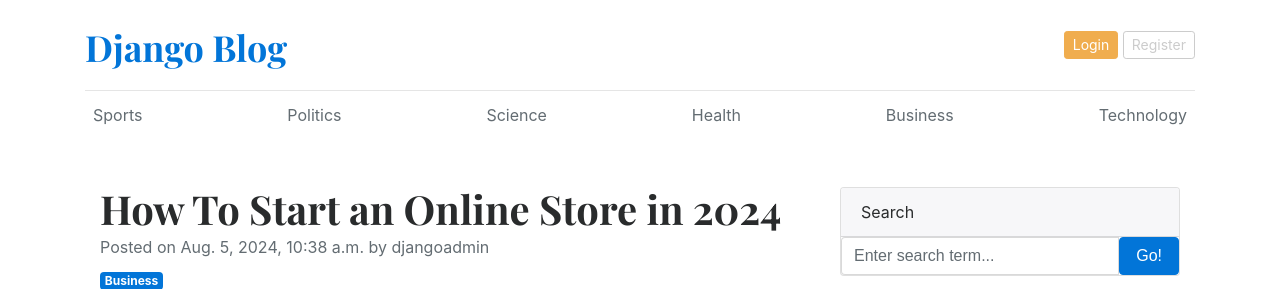
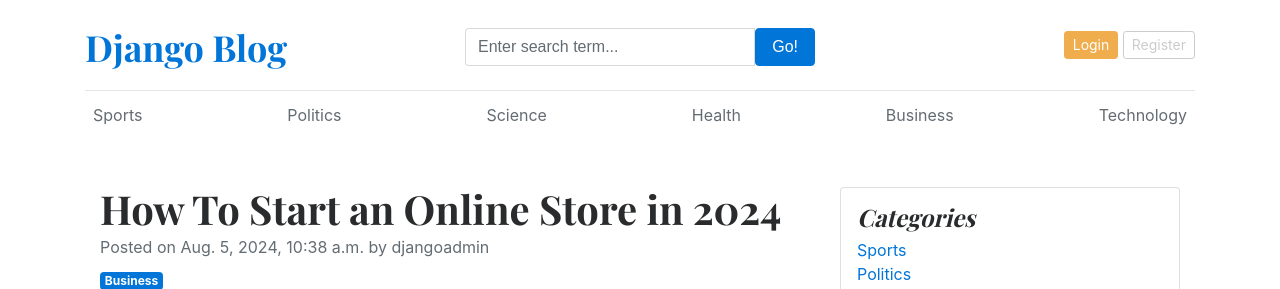
Before and after one commit to Naveen018/blog, a Django app: a page that uses templates/base.html in a window 1280 px wide. Shown: the top 289 px of the page. Run offline with Django 5.2, Linux system fonts and the light colour scheme; data comes from the database, SQL or seed files in the repository.

Commit message:
Implemented search feature

```diff
--- a/blog_main/urls.py
+++ b/blog_main/urls.py
@@ -28,4 +28,6 @@ urlpatterns = [
     path("", views.home, name="home"),
     path("category/", include("blog_mod.urls")),
     path("<slug:slug>/", BlogappViews.blogs, name="blogs"),
+    # Search Endpoint
+    path("blogs/search/", BlogappViews.search, name="search"),
 ] + static(settings.MEDIA_URL, document_root=settings.MEDIA_ROOT)
--- a/blog_mod/views.py
+++ b/blog_mod/views.py
@@ -2,6 +2,7 @@ from django.http import HttpResponse
 from django.shortcuts import get_object_or_404, redirect, render
 
 from blog_mod.models import Blog, Category
+from django.db.models import Q
 
 # Create your views here.
 
@@ -24,3 +25,22 @@ def blogs(request, slug):
     single_blog = get_object_or_404(Blog, slug=slug, status="Published")
     context = {"single_blog": single_blog}
     return render(request, "blogs.html", context)
+
+
+def search(request):
+    keyword = request.GET.get(
+        "keyword"
+    )  # This 'keyword' is the variable in which our search word is stored and sent to views from UI
+    # Data transfer from UI to views or vice-versa in django happens through dictionary only(QueryDict)
+    blogs = Blog.objects.filter(
+        Q(title__icontains=keyword)
+        | Q(short_description__icontains=keyword)
+        | Q(blog_body__icontains=keyword),
+        status="Published",
+    )
+    # __contains - case sensitive, __icontains = case insensitive
+    # , inside filter will be considered as and operator
+    #  Q provide a way to combine multiple lookup expressions(title,description) using logical operators (AND, OR, NOT)
+    print(blogs)
+    context = {"blogs": blogs, "keyword": keyword}
+    return render(request, "search.html", context)
--- a/templates/base.html
+++ b/templates/base.html
@@ -16,8 +16,16 @@
     <div class="container">
       <header class="blog-header py-3">
         <div class="row flex-nowrap justify-content-between align-items-center">
-          <div class="col-8 pt-1">
+          <div class="col-4 pt-1">
             <a class="blog-header-logo text-dark" href="/">Django Blog</a>
+          </div>
+          <div class="col-4 pt-1">
+            <form action="{% url 'search' %}" method="GET">
+              <div class="input-group">
+                <input class="form-control" type="text" name="keyword" placeholder="Enter search term..." aria-label="Enter search term..." aria-describedby="button-search" />
+                <button type="submit" class="btn btn-primary" id="button-search" type="button">Go!</button>
+              </div>
+            </form>
           </div>
           <div class="col-4 d-flex justify-content-end align-items-center">
             <a class="btn btn-sm btn-warning" href="#">Login</a> &nbsp;
--- a/templates/blogs.html
+++ b/templates/blogs.html
@@ -28,16 +28,6 @@
       </div>
       <!-- Side widgets -->
       <div class="col-lg-4">
-        <!-- Search widget -->
-        <div class="card mb-4">
-          <div class="card-header">Search</div>
-          <div class="card-body">
-            <div class="input-group">
-              <input class="form-control" type="text" placeholder="Enter search term..." aria-label="Enter search term..." aria-describedby="button-search" />
-              <button class="btn btn-primary" id="button-search" type="button">Go!</button>
-            </div>
-          </div>
-        </div>
         <!-- Categories widget -->
         <div class="card mb-4 p-3">
           <h4 class="font-italic">Categories</h4>
```
Also changed, not shown: templates/search.html (added, +23 -0 lines).
